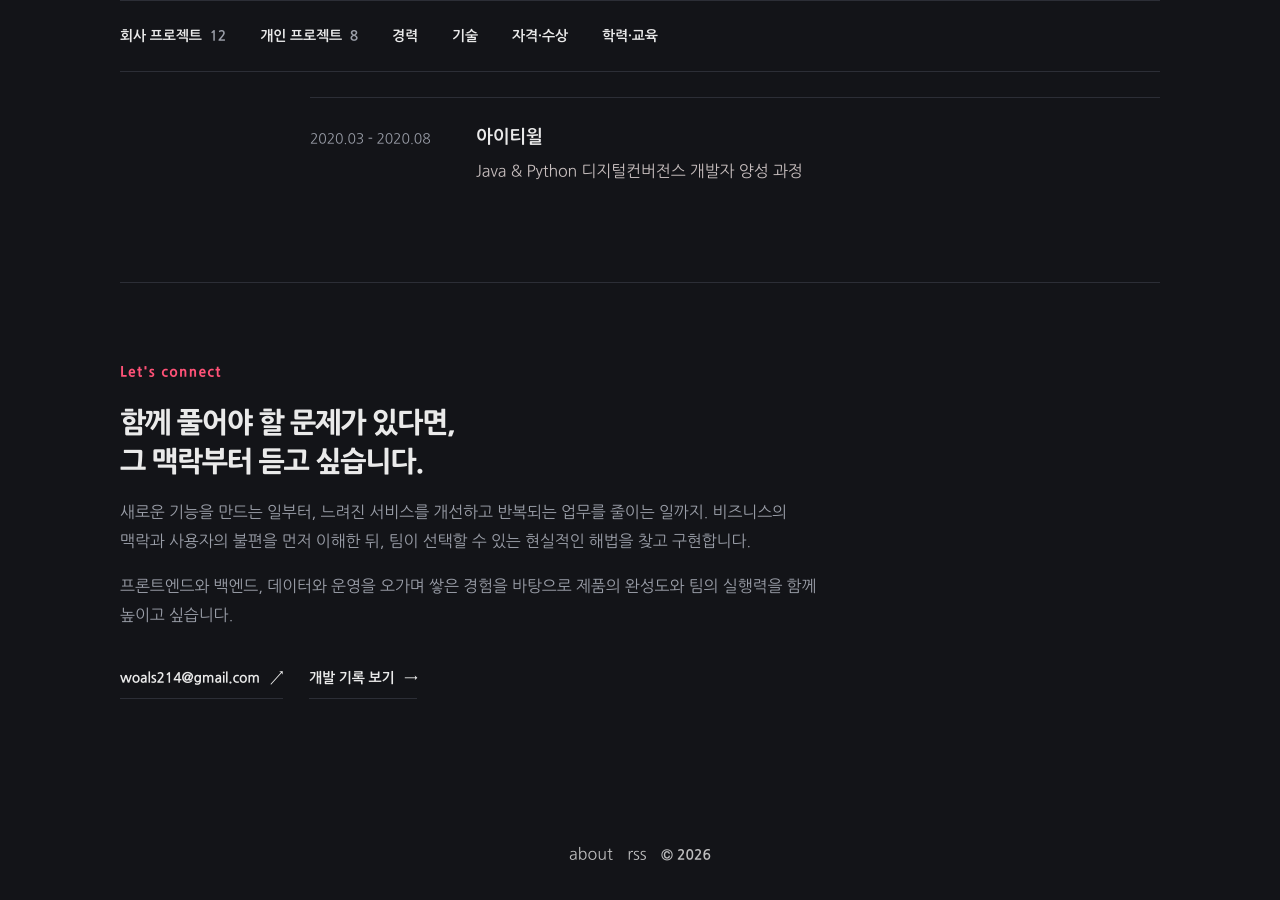
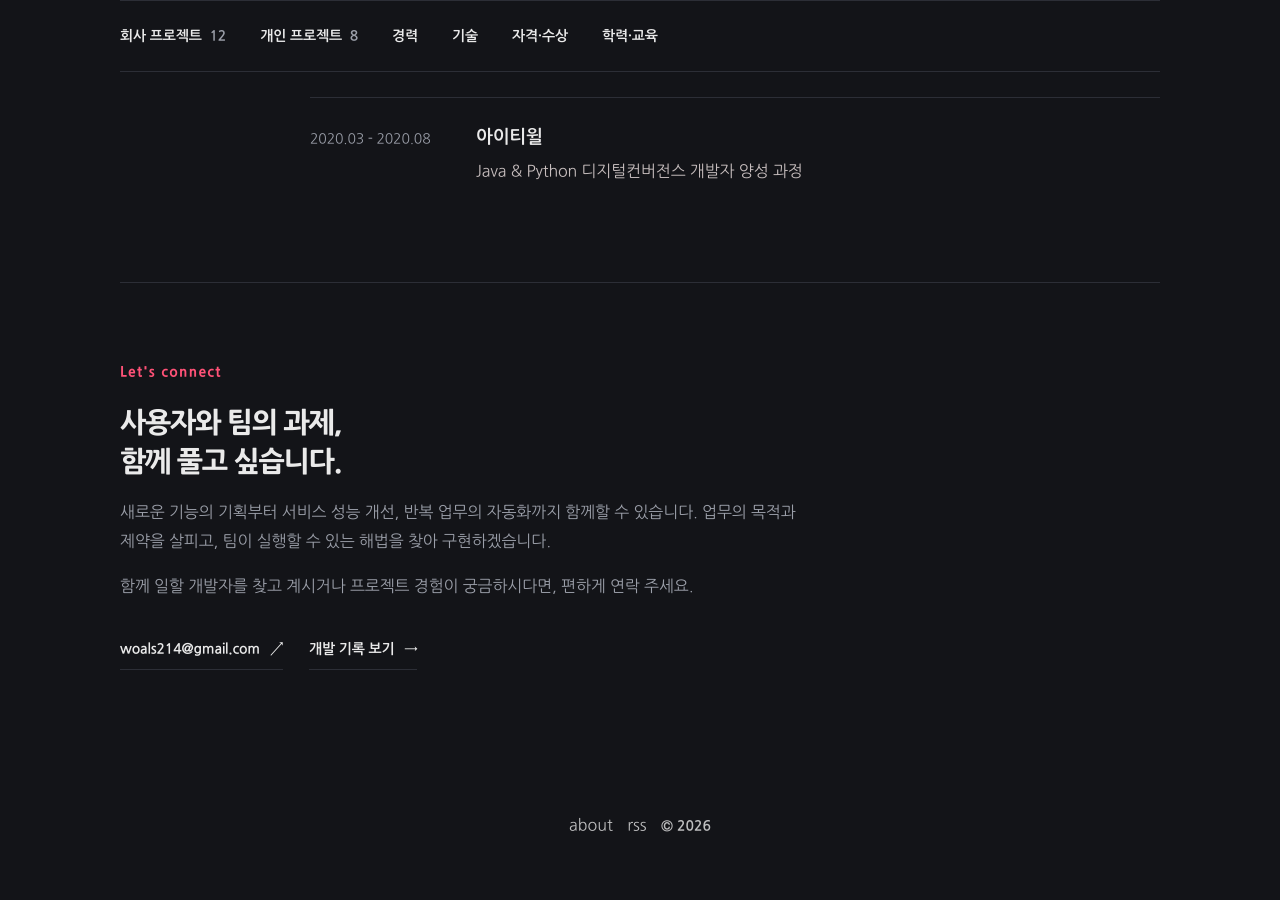
Before and after one commit to LeeJams/LeeJams.github.io, a Jekyll site: the page built from about.md, in a window 1280 px wide and 900 px high, scrolled down 6051 px. Built offline with Jekyll 4.4.1, drawn with Linux system fonts in a browser that asks for light colours; after the commit the page ends 6922 px from its top, so only the background shows below that; some of the changed text lies outside the part shown.

Commit message:
docs: 포트폴리오 상단 소개와 연락 문구 정리

```diff
--- a/_data/portfolio.yml
+++ b/_data/portfolio.yml
@@ -1,6 +1,6 @@
 name: 이재민
 role: Software Developer
-intro: 비즈니스의 맥락을 이해하고, 기술을 실제로 쓰이는 제품과 업무 개선으로 연결합니다. AI를 적극 활용하며 결과와 근거를 직접 검증합니다.
+intro: 프론트엔드와 백엔드를 다루며 서비스 성능을 개선하고, AI로 반복 업무를 줄입니다. 일상의 불편을 해결할 앱을 직접 기획하고, 개발·출시·운영까지 이어갑니다.
 linkedin: https://www.linkedin.com/in/%EC%9E%AC%EB%AF%BC-%EC%9D%B4-285370245/
 
 experience:
--- a/about.md
+++ b/about.md
@@ -3,7 +3,7 @@ title: 이재민 · Portfolio
 permalink: /about/
 layout: page
 body_class: profile-page-body
-description: 비즈니스의 맥락을 이해하고 기술을 실제로 쓰이는 제품으로 연결하는 개발자 이재민의 포트폴리오. 프로젝트, 경력, 자격증과 수상을 소개합니다.
+description: 서비스 성능을 개선하고 AI로 반복 업무를 줄이며, 일상의 불편을 앱으로 풀어가는 개발자 이재민의 포트폴리오입니다.
 comments: false
 ---
 
@@ -25,7 +25,7 @@ comments: false
       <img src="{{ site.author.avatar | relative_url }}" alt="개발자 이재민" width="1015" height="1015" fetchpriority="high" />
     </figure>
     <div class="profile-hero__content">
-      <p class="profile-hero__headline">문제를 이해하고,<br />쓰이는 결과를 만듭니다.</p>
+      <p class="profile-hero__headline">왜 필요한지 이해하고,<br />끝까지 만들어갑니다.</p>
       <p class="profile-hero__intro">{{ portfolio.intro }}</p>
       <div class="profile-actions" aria-label="프로필 링크">
         <a href="mailto:{{ site.author.email }}">이메일 <span aria-hidden="true">↗</span></a>
@@ -142,15 +142,13 @@ comments: false
 
   <section class="profile-closing" id="contact" aria-labelledby="contact-title">
     <p class="profile-eyebrow">Let's connect</p>
-    <h2 id="contact-title">함께 풀어야 할 문제가 있다면,<br />그 맥락부터 듣고 싶습니다.</h2>
+    <h2 id="contact-title">사용자와 팀의 과제,<br />함께 풀고 싶습니다.</h2>
     <p>
-      새로운 기능을 만드는 일부터, 느려진 서비스를 개선하고 반복되는 업무를 줄이는 일까지.
-      비즈니스의 맥락과 사용자의 불편을 먼저 이해한 뒤,
-      팀이 선택할 수 있는 현실적인 해법을 찾고 구현합니다.
+      새로운 기능의 기획부터 서비스 성능 개선, 반복 업무의 자동화까지 함께할 수 있습니다.
+      업무의 목적과 제약을 살피고, 팀이 실행할 수 있는 해법을 찾아 구현하겠습니다.
     </p>
     <p>
-      프론트엔드와 백엔드, 데이터와 운영을 오가며 쌓은 경험을 바탕으로
-      제품의 완성도와 팀의 실행력을 함께 높이고 싶습니다.
+      함께 일할 개발자를 찾고 계시거나 프로젝트 경험이 궁금하시다면, 편하게 연락 주세요.
     </p>
     <div class="profile-actions"><a href="mailto:{{ site.author.email }}">{{ site.author.email }} <span aria-hidden="true">↗</span></a><a href="{{ '/archive/' | relative_url }}">개발 기록 보기 <span aria-hidden="true">→</span></a></div>
   </section>
```
